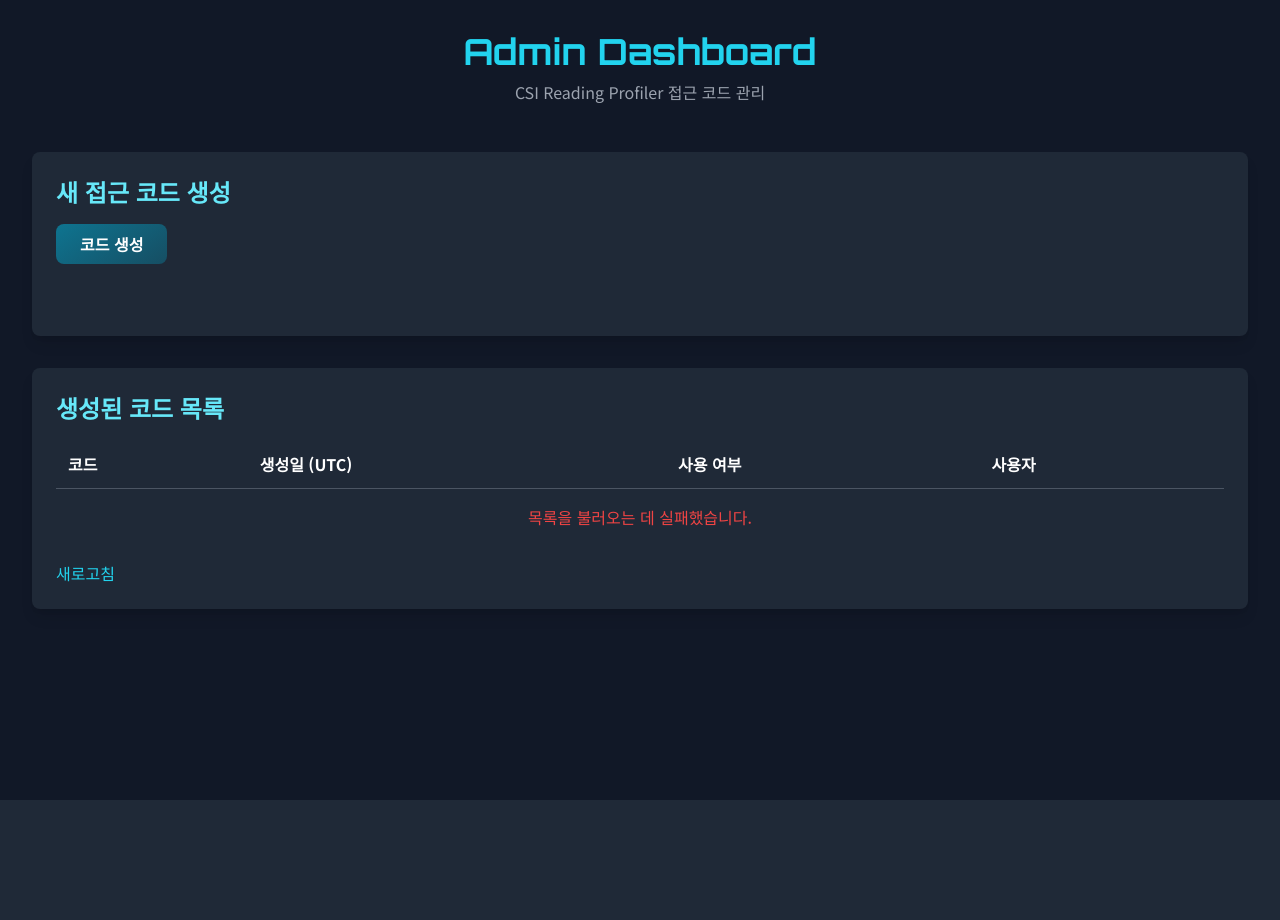
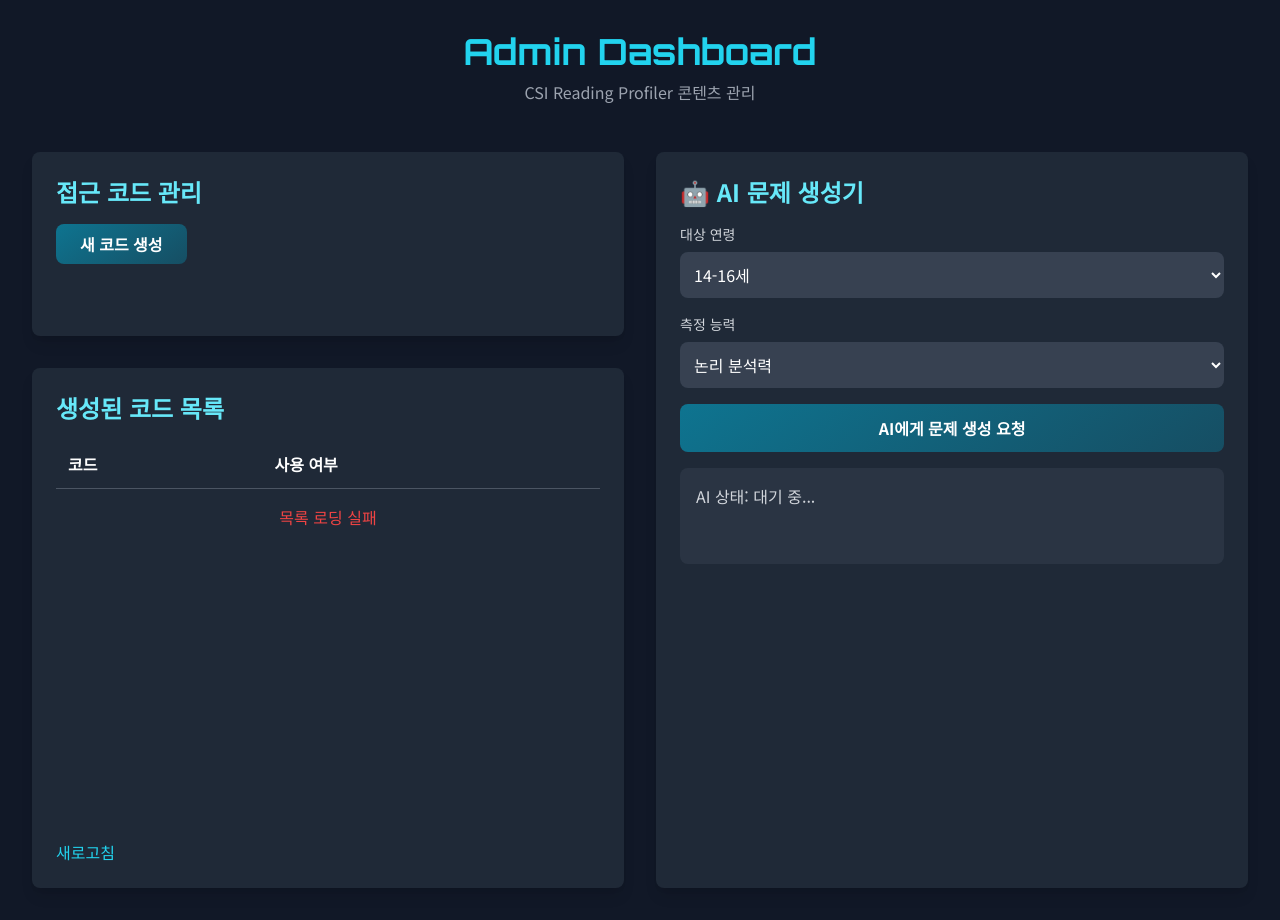
Before and after one commit to classic-theo/Reading_Profiler, a Flask app: page /admin in a window 1280 px wide. Before the commit the page ends 800 px from the top, so only its background shows below. Run offline with Flask 3, Linux system fonts and the light colour scheme; some libraries are stand-ins or nearby versions.

Commit message:
Update admin.html

```diff
--- a/templates/admin.html
+++ b/templates/admin.html
@@ -10,90 +10,135 @@
         body { font-family: 'Noto Sans KR', sans-serif; }
         .font-orbitron { font-family: 'Orbitron', sans-serif; }
         .btn-primary { background: linear-gradient(145deg, #0e7490, #164e63); color: white; transition: all 0.3s ease; }
-        .btn-primary:hover:not(:disabled) { transform: translateY(-px); }
+        .btn-primary:hover:not(:disabled) { transform: translateY(-2px); }
         .btn-primary:disabled { background: #4b5563; cursor: not-allowed; }
+        .form-select { background-color: #374151; border-color: #4b5563; }
     </style>
 </head>
 <body class="bg-gray-900 text-white">
     <div class="container mx-auto p-8">
         <header class="text-center mb-12">
             <h1 class="text-4xl font-orbitron text-cyan-400">Admin Dashboard</h1>
-            <p class="text-gray-400 mt-2">CSI Reading Profiler 접근 코드 관리</p>
+            <p class="text-gray-400 mt-2">CSI Reading Profiler 콘텐츠 관리</p>
         </header>
 
-        <main>
-            <div class="bg-gray-800 p-6 rounded-lg shadow-lg mb-8">
-                <h2 class="text-2xl font-bold text-cyan-300 mb-4">새 접근 코드 생성</h2>
-                <button id="generate-btn" class="btn-primary font-bold py-2 px-6 rounded-lg">코드 생성</button>
-                <p id="new-code-display" class="mt-4 text-2xl font-orbitron text-green-400 h-8"></p>
+        <main class="grid md:grid-cols-2 gap-8">
+            <!-- 왼쪽: 코드 관리 -->
+            <div>
+                <div class="bg-gray-800 p-6 rounded-lg shadow-lg mb-8">
+                    <h2 class="text-2xl font-bold text-cyan-300 mb-4">접근 코드 관리</h2>
+                    <button id="generate-code-btn" class="btn-primary font-bold py-2 px-6 rounded-lg">새 코드 생성</button>
+                    <!-- ✨ 수정: 코드와 복사 버튼을 나란히 배치하기 위한 flex 컨테이너 -->
+                    <div class="mt-4 flex items-center justify-center space-x-3 h-8">
+                        <p id="new-code-display" class="text-2xl font-orbitron text-green-400"></p>
+                        <!-- ✨ 추가: 복사 버튼 -->
+                        <button id="copy-code-btn" class="hidden items-center justify-center bg-gray-600 hover:bg-gray-500 text-white p-2 rounded-lg transition-opacity duration-300">
+                            <svg xmlns="http://www.w3.org/2000/svg" width="16" height="16" fill="currentColor" viewBox="0 0 16 16">
+                                <path d="M4 1.5H3a2 2 0 0 0-2 2V14a2 2 0 0 0 2 2h10a2 2 0 0 0 2-2V3.5a2 2 0 0 0-2-2h-1v1h1a1 1 0 0 1 1 1V14a1 1 0 0 1-1 1H3a1 1 0 0 1-1-1V3.5a1 1 0 0 1 1-1h1v-1z"/>
+                                <path d="M9.5 1a.5.5 0 0 1 .5.5v1a.5.5 0 0 1-.5.5h-3a.5.5 0 0 1-.5-.5v-1a.5.5 0 0 1 .5-.5h3zm-3-1A1.5 1.5 0 0 0 5 1.5v1A1.5 1.5 0 0 0 6.5 4h3A1.5 1.5 0 0 0 11 2.5v-1A1.5 1.5 0 0 0 9.5 0h-3z"/>
+                            </svg>
+                        </button>
+                    </div>
+                </div>
+                <div class="bg-gray-800 p-6 rounded-lg shadow-lg">
+                    <h2 class="text-2xl font-bold text-cyan-300 mb-4">생성된 코드 목록</h2>
+                    <div class="overflow-y-auto h-96">
+                        <table class="w-full text-left">
+                            <thead class="sticky top-0 bg-gray-800">
+                                <tr class="border-b border-gray-600">
+                                    <th class="p-3">코드</th><th class="p-3">사용 여부</th>
+                                </tr>
+                            </thead>
+                            <tbody id="code-list-body"></tbody>
+                        </table>
+                    </div>
+                     <button id="refresh-codes-btn" class="mt-4 text-cyan-400 hover:text-cyan-200">새로고침</button>
+                </div>
             </div>
 
+            <!-- 오른쪽: AI 문제 생성 -->
             <div class="bg-gray-800 p-6 rounded-lg shadow-lg">
-                <h2 class="text-2xl font-bold text-cyan-300 mb-4">생성된 코드 목록</h2>
-                <div class="overflow-x-auto">
-                    <table class="w-full text-left">
-                        <thead>
-                            <tr class="border-b border-gray-600">
-                                <th class="p-3">코드</th>
-                                <th class="p-3">생성일 (UTC)</th>
-                                <th class="p-3">사용 여부</th>
-                                <th class="p-3">사용자</th>
-                            </tr>
-                        </thead>
-                        <tbody id="code-list-body">
-                        </tbody>
-                    </table>
+                <h2 class="text-2xl font-bold text-cyan-300 mb-4">🤖 AI 문제 생성기</h2>
+                <div class="space-y-4">
+                    <div>
+                        <label for="age-select" class="block mb-2 text-sm font-medium text-gray-300">대상 연령</label>
+                        <select id="age-select" class="form-select w-full rounded-lg p-2.5">
+                            <option value="10-13">10-13세</option>
+                            <option value="14-16" selected>14-16세</option>
+                            <option value="17-19">17-19세</option>
+                        </select>
+                    </div>
+                    <div>
+                        <label for="category-select" class="block mb-2 text-sm font-medium text-gray-300">측정 능력</label>
+                        <select id="category-select" class="form-select w-full rounded-lg p-2.5">
+                            <option value="comprehension">정보 이해력</option>
+                            <option value="logic" selected>논리 분석력</option>
+                            <option value="inference">단서 추론력</option>
+                            <option value="creativity">창의적 서술력</option>
+                            <option value="critical_thinking">비판적 사고력</option>
+                        </select>
+                    </div>
+                    <button id="generate-question-btn" class="w-full btn-primary font-bold py-3 rounded-lg">AI에게 문제 생성 요청</button>
                 </div>
-                 <button id="refresh-btn" class="mt-4 text-cyan-400 hover:text-cyan-200">새로고침</button>
+                <div id="ai-status" class="mt-4 p-4 bg-gray-700/50 rounded-lg h-24 text-gray-300 overflow-y-auto">AI 상태: 대기 중...</div>
             </div>
         </main>
     </div>
 
     <script>
-        const generateBtn = document.getElementById('generate-btn');
+        // --- 요소 선택 ---
+        const generateCodeBtn = document.getElementById('generate-code-btn');
         const newCodeDisplay = document.getElementById('new-code-display');
         const codeListBody = document.getElementById('code-list-body');
-        const refreshBtn = document.getElementById('refresh-btn');
+        const refreshCodesBtn = document.getElementById('refresh-codes-btn');
+        const generateQuestionBtn = document.getElementById('generate-question-btn');
+        const aiStatus = document.getElementById('ai-status');
+        const ageSelect = document.getElementById('age-select');
+        const categorySelect = document.getElementById('category-select');
+        // ✨ 추가: 복사 버튼 요소 선택
+        const copyCodeBtn = document.getElementById('copy-code-btn');
 
-        // ✨ 해결책: API 경로를 '/api/...'로 수정
         const API_BASE_URL = '/api';
 
+        // --- 코드 관리 기능 ---
         async function fetchCodes() {
             try {
                 const response = await fetch(`${API_BASE_URL}/get-codes`);
                 const codes = await response.json();
 
-                codeListBody.innerHTML = '<tr><td colspan="4" class="text-center p-4 text-gray-500">생성된 코드가 없습니다.</td></tr>';
+                codeListBody.innerHTML = '<tr><td colspan="2" class="text-center p-4 text-gray-500">생성된 코드가 없습니다.</td></tr>';
                 if (codes.length > 0) {
                     codeListBody.innerHTML = '';
                     codes.forEach(code => {
                         const row = `
                             <tr class="border-b border-gray-700 hover:bg-gray-700/50">
                                 <td class="p-3 font-orbitron">${code.code}</td>
-                                <td class="p-3">${code.createdAt}</td>
                                 <td class="p-3 ${code.isUsed ? 'text-green-400' : 'text-red-400'}">${code.isUsed ? '사용됨' : '사용 안 함'}</td>
-                                <td class="p-3">${code.userName || 'N/A'}</td>
                             </tr>
                         `;
                         codeListBody.innerHTML += row;
                     });
                 }
             } catch (error) {
-                codeListBody.innerHTML = '<tr><td colspan="4" class="text-center p-4 text-red-500">목록을 불러오는 데 실패했습니다.</td></tr>';
+                codeListBody.innerHTML = '<tr><td colspan="2" class="text-center p-4 text-red-500">목록 로딩 실패</td></tr>';
             }
         }
 
         async function generateNewCode() {
-            generateBtn.disabled = true;
-            generateBtn.textContent = '생성 중...';
+            generateCodeBtn.disabled = true;
+            generateCodeBtn.textContent = '생성 중...';
             newCodeDisplay.textContent = '';
+            // ✨ 수정: 코드 생성 시 복사 버튼 숨기기
+            copyCodeBtn.classList.add('hidden');
 
             try {
                 const response = await fetch(`${API_BASE_URL}/generate-code`, { method: 'POST' });
                 const data = await response.json();
 
                 if (data.success) {
-                    newCodeDisplay.textContent = `생성된 코드: ${data.code}`;
+                    newCodeDisplay.textContent = data.code;
+                    // ✨ 수정: 코드 생성 성공 시 복사 버튼 보이기
+                    copyCodeBtn.classList.remove('hidden');
                     await fetchCodes();
                 } else {
                     newCodeDisplay.textContent = data.message || '생성 실패';
@@ -101,14 +146,46 @@
             } catch (error) {
                 newCodeDisplay.textContent = '서버 통신 오류';
             } finally {
-                generateBtn.disabled = false;
-                generateBtn.textContent = '코드 생성';
+                generateCodeBtn.disabled = false;
+                generateCodeBtn.textContent = '새 코드 생성';
             }
         }
 
-        generateBtn.addEventListener('click', generateNewCode);
-        refreshBtn.addEventListener('click', fetchCodes);
+        // --- AI 문제 생성 기능 ---
+        async function generateNewQuestion() {
+            // ... (기존과 동일, 생략)
+        }
+
+        // --- 이벤트 리스너 ---
+        generateCodeBtn.addEventListener('click', generateNewCode);
+        refreshCodesBtn.addEventListener('click', fetchCodes);
+        generateQuestionBtn.addEventListener('click', generateNewQuestion);
         document.addEventListener('DOMContentLoaded', fetchCodes);
+
+        // ✨ 추가: 복사 버튼 클릭 이벤트 리스너
+        copyCodeBtn.addEventListener('click', () => {
+            const codeToCopy = newCodeDisplay.textContent;
+            if (!codeToCopy) return;
+
+            // 임시 textarea를 만들어 복사하는 방식 (iframe 호환성)
+            const tempInput = document.createElement('textarea');
+            tempInput.value = codeToCopy;
+            document.body.appendChild(tempInput);
+            tempInput.select();
+            document.execCommand('copy');
+            document.body.removeChild(tempInput);
+
+            // 사용자에게 피드백 제공
+            const originalIcon = copyCodeBtn.innerHTML;
+            copyCodeBtn.innerHTML = `
+                <svg xmlns="http://www.w3.org/2000/svg" width="16" height="16" fill="currentColor" class="bi bi-check-lg text-green-400" viewBox="0 0 16 16">
+                  <path d="M12.736 3.97a.733.733 0 0 1 1.047 0c.286.289.29.756.01 1.05L7.88 12.01a.733.733 0 0 1-1.065.02L3.217 8.384a.757.757 0 0 1 0-1.06.733.733 0 0 1 1.047 0l3.052 3.093 5.4-6.425a.247.247 0 0 1 .02-.022z"/>
+                </svg>
+            `;
+            setTimeout(() => {
+                copyCodeBtn.innerHTML = originalIcon;
+            }, 1500);
+        });
     </script>
 </body>
 </html>
```
